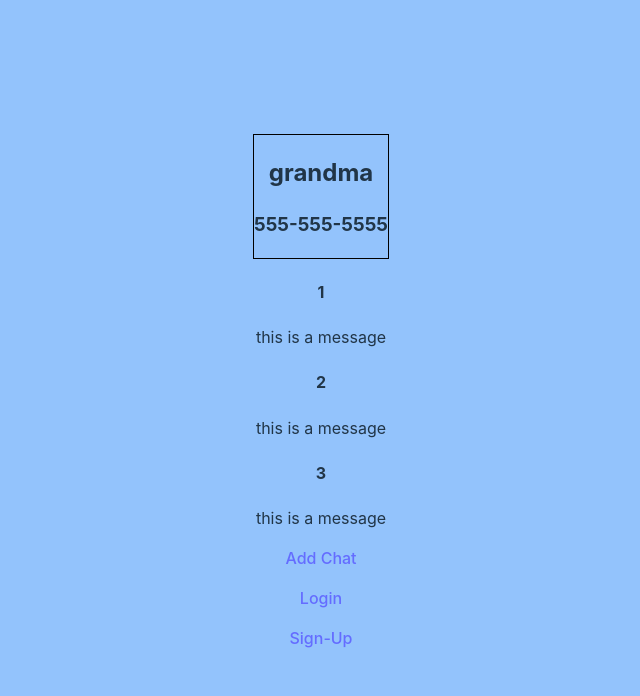
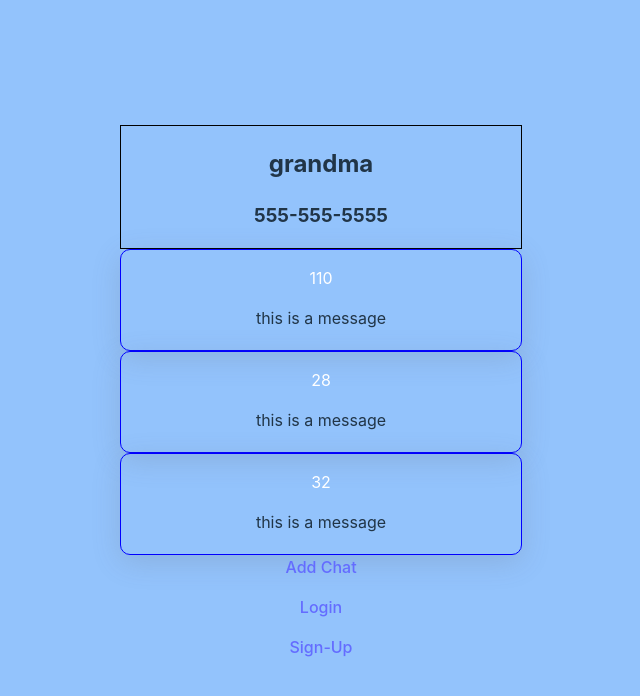
Before and after one commit to GeoTech23/CheckMate, a React (Vite) app: page /contact/1 in a window 1280 px wide. Shown: the top 696 px of the page, without its empty margins (319-959 px from the left). Built offline with nearby package versions, Linux system fonts and the light colour scheme.

Commit message:
some progress on message formatting but not a lot...

```diff
--- /dev/null
+++ b/src/components/styled/MessageDiv.tsx
@@ -0,0 +1,13 @@
+import { styled } from 'styled-components';
+
+const MessageDiv = styled.div`
+	display: flexbox;
+	border: 1px solid blue;
+	border-radius: 10px;
+	height: 100px;
+	width: 400px;
+	justify-content: center;
+	box-shadow: rgba(100, 100, 111, 0.2) 0px 7px 29px 0px;
+`;
+
+export default MessageDiv;
--- /dev/null
+++ b/src/components/styled/MessageTitle.tsx
@@ -0,0 +1,8 @@
+import { styled } from 'styled-components';
+
+const MessageTitle = styled.p`
+  font-size: 1em;
+  color: white;
+
+`
+export default MessageTitle;
--- a/src/pages/Contact.tsx
+++ b/src/pages/Contact.tsx
@@ -11,9 +11,9 @@ function Contact() {
 		user: 'grandma',
 		phone_number: '555-555-5555',
 		chats: [
-			{ date: '1', message: 'this is a message' },
-			{ date: '2', message: 'this is a message' },
-			{ date: '3', message: 'this is a message' },
+			{ date: '1', message: 'this is a message', rating: 10 },
+			{ date: '2', message: 'this is a message', rating: 8 },
+			{ date: '3', message: 'this is a message', rating: 2 },
 		],
 	};
 
--- a/src/pages/Message.tsx
+++ b/src/pages/Message.tsx
@@ -1,15 +1,21 @@
 import React from 'react';
+import MessageDiv from '../components/styled/MessageDiv';
+import MessageTitle from '../components/styled/MessageTitle';
 
 function Message({ message }) {
 
 
   return (
     <>
-      <div>
-        <h4>{message.date}</h4>
-        {/* <h1>{props.rating}</h1> */}
-        <p>{message.message}</p>
-      </div>
+      <MessageDiv>
+        <MessageTitle>
+          {message.date}
+          {message.rating}
+        </MessageTitle>
+        <div>
+          <p>{message.message}</p>
+        </div>
+      </MessageDiv>
     </>
 
   );
```
